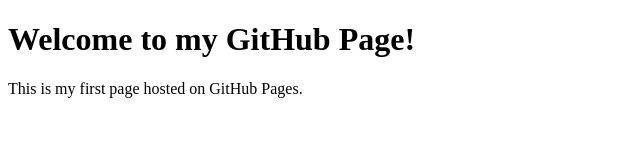
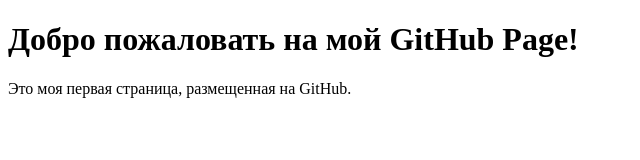
Before and after one commit to Olegakor/RepoForTask3, a plain HTML site: page index.html in a window 1280 px wide. Shown: the whole page, without its empty margins (0-640 px from the left). Drawn offline with Linux system fonts and the light colour scheme.

Commit message:
Update index.html

```diff
--- a/index.html
+++ b/index.html
@@ -6,7 +6,7 @@
        <title>My GitHub Page</title>
    </head>
    <body>
-       <h1>Welcome to my GitHub Page!</h1>
-       <p>This is my first page hosted on GitHub Pages.</p>
+       <h1>Добро пожаловать на мой GitHub Page!</h1>
+       <p>Это моя первая страница, размещенная на GitHub.</p>
    </body>
    </html>
```
